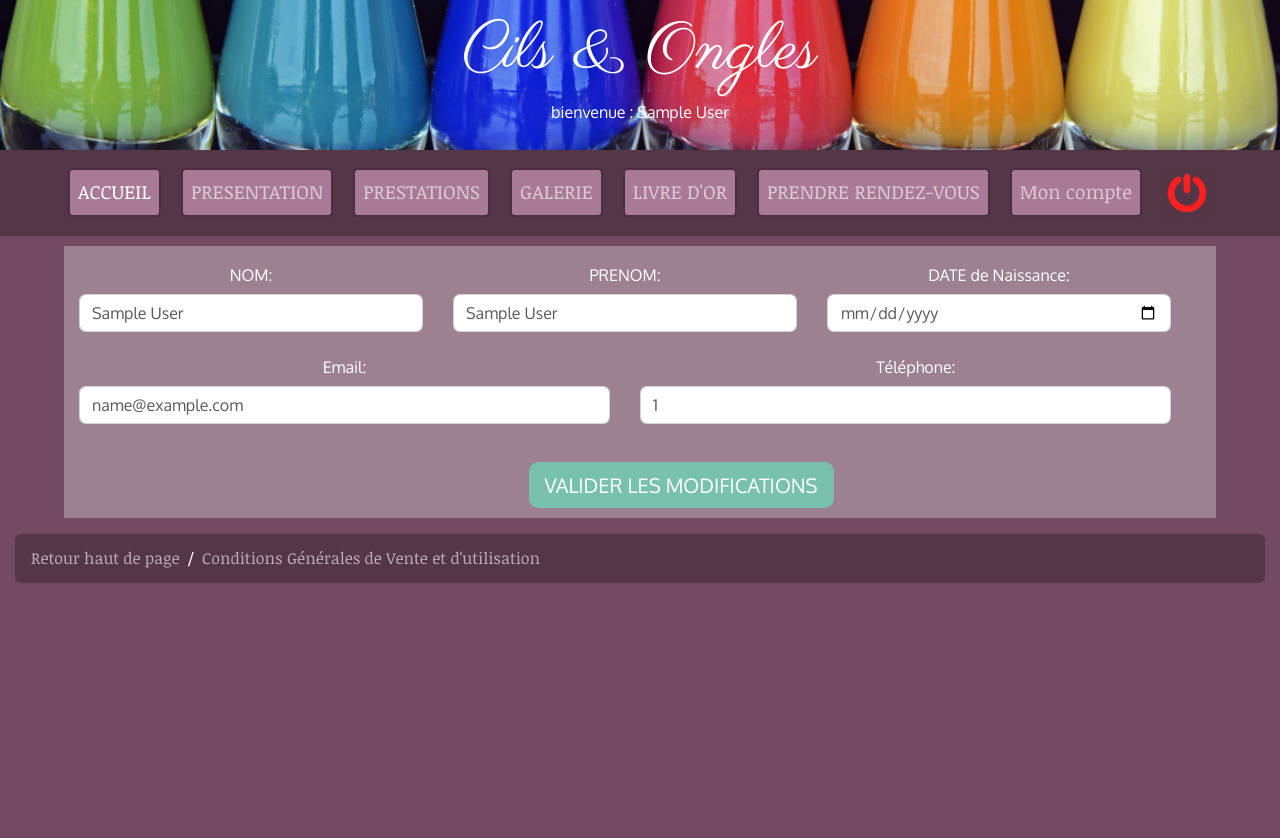
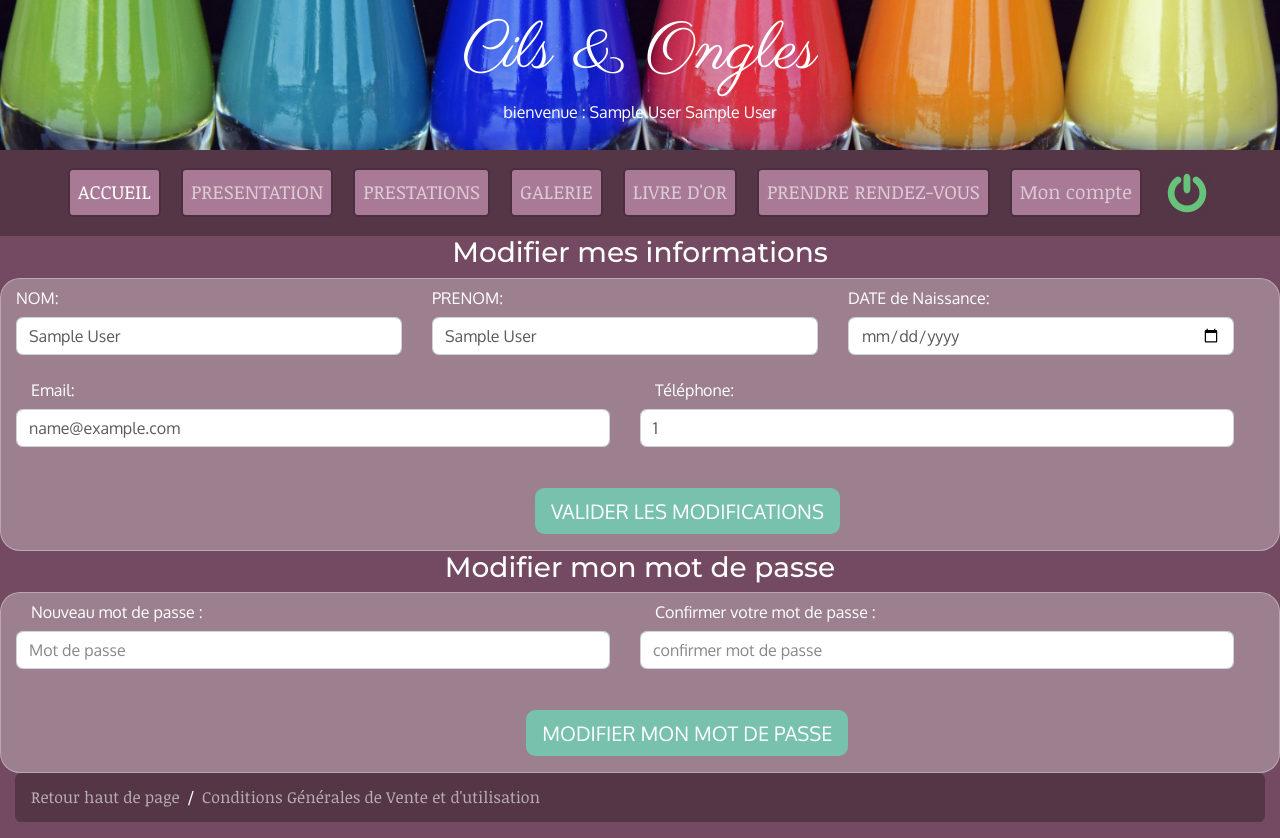
Before and after one commit to cedricvasset/projetcilsetongles, a PHP site: page /views/clientInformationUpdate.php in a window 1280 px wide. Before the commit the page ends 583 px from the top, so only its background shows below. Run offline with PHP 8.4, Linux system fonts and the light colour scheme; the visitor is signed in with stand-in values (Sample User, id 1); some libraries are stand-ins or nearby versions.

Commit message:
ajout update formulaire

```diff
--- a/assets/css/style.css
+++ b/assets/css/style.css
@@ -416,3 +416,8 @@ ul{
     background-color: #734a61;
    border:1px solid #4a2f3e;
 }
+.updateForm{
+     background-color: rgba(255,255, 255, 0.3);
+     border:1px solid rgba(255,255, 255, 0.3);
+     border-radius:20px;
+}
--- a/controllers/clientInformationUpdateCtrl.php
+++ b/controllers/clientInformationUpdateCtrl.php
@@ -1,3 +1,170 @@
 <?php
 
+$clientUser = new users(); //$clientUser devient une instance de l objet
+$regexText = '/^[a-zéèàêâùïüëA-Z- \']+$/';
+$regexDate = '/^([0-9]{4})-([0-9]{2})-([0-9]{2})$/';
+$regexPhone = ' /^0[1-9]([-. ]?[0-9]{2}){4}$/';
+$formError = array();
+$success = false;
+//si on valide le formulaire
+if (isset($_POST['submit']))
+{
+//    si $_POST['firstname'] n'est pas vide
+    if (!empty($_POST['firstname']))
+    {
+//        si la regex du $_POST['firstname'] est ok
+        if (preg_match($regexText, $_POST['firstname']))
+        {
+//          alors $firstname prend le contenu de $_POST['firstname']
+            $firstname = htmlspecialchars($_POST['firstname']);
+        }
+        else
+        {
+//          si la regex n est pas ok alors on envoi dans le tableau $formError 'la string'
+            $formError['firstname'] = 'Veuillez rentrer un prénom valide.'; //clé associative
+        }
+    }
+    else
+    {
+//      si le post est vide alors on envoi dans le tableau $formError 'la string'
+        $formError['firstname'] = 'Veuillez entrer votre prénom.';
+    }
+    if (!empty($_POST['lastname']))
+    {
+        if (preg_match($regexText, $_POST['lastname']))
+        {
+            $lastname = htmlspecialchars($_POST['lastname']);
+        }
+        else
+        {
+            $formError['lastname'] = 'Veuillez rentrer un nom valide.';
+        }
+    }
+    else
+    {
+        $formError['lastname'] = 'Veuillez entrer votre nom.';
+    }
+    if (!empty($_POST['birthdate']))
+    {
+        if (preg_match($regexDate, $_POST['birthdate']))
+        {
+            $birthdate = htmlspecialchars($_POST['birthdate']);
+        }
+        else
+        {
+            $formError['birthdate'] = 'merci de saisir une date valide ';
+        }
+    }
+    else
+    {
+        $formError['birthdate'] = 'Veuillez entrer une date de naissance';
+    }
+    if (!empty($_POST['mail']))
+    {
+        if (filter_var($_POST['mail'], FILTER_VALIDATE_EMAIL))
+        {
+            $mail = htmlspecialchars($_POST['mail']);
+        }
+        else
+        {
+            $formError['mail'] = 'Veuillez rentrer un Email valide.';
+        }
+    }
+    else
+    {
+        $formError['mail'] = 'Veuillez entrer votre email.';
+    }
+    if (!empty($_POST['phone']))
+    {
+        if (preg_match($regexPhone, $_POST['phone']))
+        {
+            $phone = htmlspecialchars($_POST['phone']);
+        }
+        else
+        {
+            $formError['phone'] = 'Veuillez rentrer un téléphone valide.';
+        }
+    }
+    else
+    {
+        $formError['phone'] = 'Veuillez entrer votre numéro de téléphone.';
+    }
+
+    if (count($formError) == 0)
+    {
+        $clientUser->lastname = $lastname;
+        $clientUser->firstname = $firstname;
+        $clientUser->birthdate = $birthdate;
+        $clientUser->phone = $phone;
+        $clientUser->mail = $mail;
+        $clientUser->id = $_SESSION['id'];
+
+        $checkIfMailExist = $clientUser->checkIfMailExist();
+        if (intval($checkIfMailExist->existMail) === 1)
+        {
+//            si au compteur on obtient 1 ligne alors on envoi le message dans le tableau formError
+            $formError['existMail'] = 'Ce mail est déja utilisé';
+            $success = false;
+        }
+        elseif (intval($checkIfMailExist->existMail) === 0)
+        {
+            if (!$clientUser->createUser())
+            {
+                $success = false;
+                $formError['existMail'] = 'Une erreur s\'est produite';
+            }
+            else
+            {
+                $success = true;
+            }
+        }
+        else
+        {
+            $success = false;
+            $formError['existMail'] = 'Merci de contacter le service technique!';
+        }
+        if ($clientUser->updateClientInformation())
+        {
+            $userConnection = $clientUser->userConnection();
+            $_SESSION['id'] = $clientUser->id;
+            $_SESSION['firstname'] = $clientUser->firstname;
+            $_SESSION['lastname'] = $clientUser->lastname;
+            $_SESSION['birthdate'] = $clientUser->birthdate;
+            $_SESSION['mail'] = $clientUser->mail;
+            $_SESSION['phone'] = $clientUser->phone;
+        }
+    }
+}
+if (isset($_POST['submitPassword']))
+{
+    if (!empty($_POST['password']))
+    {
+        $password = $_POST['password'];
+    }
+    else
+    {
+        $formError['password'] = 'Veuillez rentrer un mot de passe';
+    }
+    if (!empty($_POST['confirmPassword']))
+    {
+        if ($_POST['confirmPassword'] != $password)
+        {
+            $formError['confirmPassword'] = 'les mots de passes ne correspondent pas';
+        }
+        else
+        {
+            $confirmPassword = $_POST['confirmPassword'];
+        }
+    }
+    else
+    {
+        $formError['confirmPassword'] = 'Veuillez confirmer votre mot de passe';
+    }
+    if (count($formError) == 0)
+    {
+        $clientUser->password = password_hash($password, PASSWORD_BCRYPT);
+        $clientUser->id = $_SESSION['id'];
+        $updateClientPassword = $clientUser->updateClientPassword();
+    }
+}
 ?>
--- a/header.php
+++ b/header.php
@@ -14,7 +14,7 @@
     <body>
         <header>
             <div id="header"><h1 class="">Cils & Ongles</h1>
-                <p>bienvenue : <?= (isset($_SESSION['lastname'])) ? $_SESSION['lastname'] : '' ?></p>
+                <p>bienvenue : <?= (isset($_SESSION['lastname'])) ? $_SESSION['lastname'] . ' ' . $_SESSION['firstname'] : '' ?></p>
             </div>
             <nav  class="navbar navbar-expand-lg navbar-dark">
                 <button class="navbar-toggler" type="button" data-toggle="collapse" data-target="#navbarColor02" aria-controls="navbarColor02" aria-expanded="false" aria-label="Toggle navigation">
@@ -53,14 +53,14 @@
                             <a class="nav-link" href="/views/alreadyRegister.php">Mon compte</a>
                             </li>
                             <li class="logout_login">
-                             <a  href="/views/disconnectSession.php?action=disconnect"><img class="img-fluid" src="../assets/img/logout2.png" alt="" /> </a>
+                             <a  href="/views/disconnectSession.php?action=disconnect"><img class="img-fluid" src="../assets/img/login1.png" alt="" /> </a>
                              </li>
                                  <?php } else { ?>
                               <li class="nav-item">
                             <a class="nav-link" id="inscriptionLink" href="/views/newRegistration.php">INSCRIPTION</a>
                         </li>
                          <li class="logout_login">
-                             <a href="/views/alreadyRegister.php"><img class="img-fluid" src="../assets/img/login1.png" alt="" /> </a>
+                             <a href="/views/alreadyRegister.php"><img class="img-fluid" src="../assets/img/logout2.png" alt="" /> </a>
                     </li>
                     <?php } ?>
                     </ul>
--- a/models/clientUser.php
+++ b/models/clientUser.php
@@ -1,7 +1,6 @@
 <?php
 
 class users extends dataBase {
-
     public $id = 0;
     public $lastname = '';
     public $firstname = '';
@@ -32,6 +31,7 @@ class users extends dataBase {
         $stmt->bindValue(':phone', str_replace($caracSuppr, '', $this->phone), PDO::PARAM_STR);
         $stmt->bindValue(':password', $this->password, PDO::PARAM_STR);
         $stmt->bindValue(':cgu', $this->cgu, PDO::PARAM_INT);
+        $stmt->bindValue(':id_a7b98_roles', $this->id_a7b98_roles, PDO::PARAM_INT);
         return $stmt->execute(); //exécution de la requète
     }
     /**
@@ -50,10 +50,10 @@ class users extends dataBase {
         }
         return $result;
     }
-/**
- * cette méthode permet de recuperer les données de la table en fonction du mail(identifiant)
- * @return array
- */
+    /**
+     * cette méthode permet de recuperer les données de la table en fonction du mail(identifiant)
+     * @return array
+     */
     public function userConnection()
     {
         $state = false;
@@ -80,9 +80,31 @@ class users extends dataBase {
         }
         return $state;
     }
+    public function updateClientInformation()
+    {
+       $caracSuppr = array('-', ' ', '.');
+        $query = 'UPDATE `a7b98_users` SET `firstname`= :firstname,`lastname`= (UPPER(:lastname)), `birthdate`= :birthdate, `mail`= :mail, `phone`=:phone WHERE `id`= :id';
+        $stmt = $this->db->prepare($query); //on prépare la requète
+        $stmt->bindValue(':firstname', ucfirst(strtolower($this->firstname)), PDO::PARAM_STR); //transformation de la premiere lettre en majuscule
+        $stmt->bindValue(':lastname', $this->lastname, PDO::PARAM_STR); // :lastname=marqueur nominatif
+        $stmt->bindValue(':birthdate', $this->birthdate, PDO::PARAM_STR);
+        $stmt->bindValue(':mail', $this->mail, PDO::PARAM_STR);
+        $stmt->bindValue(':id', $this->id, PDO::PARAM_INT);
+        $stmt->bindValue(':phone', str_replace($caracSuppr, '', $this->phone), PDO::PARAM_STR);
+        return $stmt->execute(); //exécution de la requète
+    }
+ public function updateClientPassword()
+    {
+        $query = 'UPDATE `a7b98_users` SET `password`= :password WHERE `id`= :id';
+        $stmt = $this->db->prepare($query); //on prépare la requète
+        $stmt->bindValue(':password', $this->password, PDO::PARAM_STR);
+        $stmt->bindValue(':id', $this->id, PDO::PARAM_INT);
+        return $stmt->execute(); //exécution de la requète
+    }
     public function __destruct()
     {
         parent::__destruct();
     }
+
 }
 ?>
--- a/views/clientInformationUpdate.php
+++ b/views/clientInformationUpdate.php
@@ -5,8 +5,10 @@ include '../models/clientUser.php';
 include '../controllers/clientInformationUpdateCtrl.php';
 include('../header.php');
 ?>
- <form action="newRegistration.php" method="POST">
-        <div id="siteRegistration" class="form-group">
+<h3>Modifier mes informations</h3>
+<div class="updateForm">
+    <form action="clientInformationUpdate.php" method="POST">
+        <div id="clientInformationUpdate" class="form-group">
             <div class="identity">
                 <div class="row col-lg-12 justify-content-center">
                     <div class="col-lg-4">
@@ -41,4 +43,27 @@ include('../header.php');
             </div>
         </div>
     </form>
+</div>
+<h3>Modifier mon mot de passe</h3>
+<div class="updateForm">
+    <form action="clientInformationUpdate.php" method="POST">
+        <div id="clientInformationUpdatePassword" class="form-group">
+            <div class="passwordUpdate">
+                <div class="row col-lg-12 justify-content-center">
+                    <div class="col-lg-6">
+                        <label for="password" class="col-sm-6 col-form-label">Nouveau mot de passe : </label>
+                        <input type="password" class="form-control" placeholder="Mot de passe" id="password" name="password" value="<?= (isset($password)) ? $_POST['password'] : '' ?>">
+                        <p><?= (empty($formError['password'])) ? '' : $formError['password'] ?></p>
+                    </div>
+                    <div class="col-lg-6">
+                        <label for="confirmPassword" class="col-sm-6 col-form-label">Confirmer votre mot de passe :</label>
+                        <input type="password" class="form-control" placeholder="confirmer mot de passe" id="confirmPassword" name="confirmPassword" value="<?= (isset($confirmPassword)) ? $_POST['confirmPassword'] : '' ?>">
+                        <p><?= (empty($formError['confirmPassword'])) ? '' : $formError['confirmPassword'] ?></p>
+                    </div>
+                    <button type="submit" name="submitPassword" class="btnValid btn-primary btn-lg justify-content-center">MODIFIER MON MOT DE PASSE</button>
+                </div>
+            </div>
+        </div>
+    </form>
+</div>
 <?php include('../footer.php'); ?>
```
